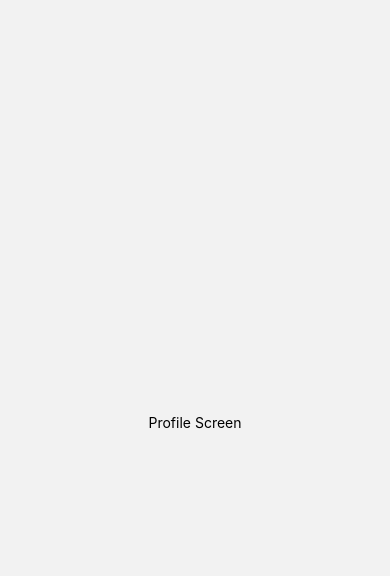
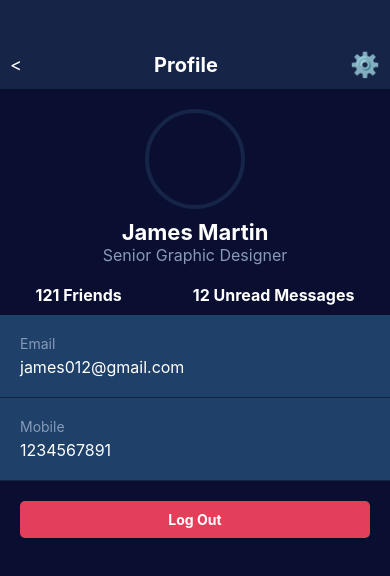
Before and after one commit to RaasinRahman/helloMessenger, a React Native app: screen /Profile in a window 390 px wide. Shown: the top 576 px of the page. Built offline with nearby package versions, Linux system fonts and the light colour scheme.

Commit message:
Update ProfileScreen.js

```diff
--- a/ProfileScreen.js
+++ b/ProfileScreen.js
@@ -1,20 +1,137 @@
 import React from 'react';
-import { View, Text, StyleSheet } from 'react-native';
+import { View, Text, StyleSheet, Image, TouchableOpacity, ScrollView } from 'react-native';
+import { useNavigation } from '@react-navigation/native';
 
 const ProfileScreen = () => {
+  const navigation = useNavigation();
+
+  const handleLogOut = () => {
+    // Navigate to the login screen or handle the logout logic
+    navigation.navigate('Login');
+  };
+
   return (
-    <View style={styles.container}>
-      <Text>Profile Screen</Text>
-    </View>
+    <ScrollView style={styles.container}>
+      <View style={styles.header}>
+        <TouchableOpacity onPress={() => navigation.goBack()}>
+          <Text style={styles.backArrow}>{"<"}</Text>
+        </TouchableOpacity>
+        <Text style={styles.headerTitle}>Profile</Text>
+        <TouchableOpacity onPress={() => { /* settings logic */ }}>
+          <Text style={styles.settingsIcon}>⚙️</Text>
+        </TouchableOpacity>
+      </View>
+      <Image
+        ssource={require('./assets/b.jpg')} // Replace with your image URL
+        style={styles.profileImage}
+      />
+      <Text style={styles.name}>James Martin</Text>
+      <Text style={styles.jobTitle}>Senior Graphic Designer</Text>
+      <View style={styles.followInfo}>
+        <Text style={styles.followText}>121 Friends</Text>
+        <Text style={styles.followText}>12 Unread Messages</Text>
+      </View>
+      <View style={styles.infoContainer}>
+        <Text style={styles.infoTitle}>Email</Text>
+        <Text style={styles.infoContent}>james012@gmail.com</Text>
+      </View>
+      <View style={styles.infoContainer}>
+        <Text style={styles.infoTitle}>Mobile</Text>
+        <Text style={styles.infoContent}>1234567891</Text>
+      </View>
+      {/* Add other info sections like Twitter, Behance, Facebook, etc. */}
+      <TouchableOpacity style={styles.logOutButton} onPress={handleLogOut}>
+        <Text style={styles.logOutText}>Log Out</Text>
+      </TouchableOpacity>
+    </ScrollView>
   );
 };
 
 const styles = StyleSheet.create({
   container: {
     flex: 1,
-    justifyContent: 'center',
+    backgroundColor: '#0a0f32', // Dark background color
+  },
+  header: {
+    flexDirection: 'row',
+    justifyContent: 'space-between',
     alignItems: 'center',
+    backgroundColor: '#162447', // Dark blue tone for header
+    paddingHorizontal: 10,
+    paddingTop: 50, // Adjust according to your status bar height
+    paddingBottom: 10,
+  },
+  backArrow: {
+    fontSize: 18,
+    color: '#fff',
+  },
+  headerTitle: {
+    fontSize: 20,
+    color: '#fff',
+    fontWeight: 'bold',
+  },
+  settingsIcon: {
+    fontSize: 24,
+    color: '#fff',
+  },
+  profileImage: {
+    width: 100,
+    height: 100,
+    borderRadius: 50,
+    alignSelf: 'center',
+    marginTop: 20,
+    borderWidth: 4,
+    borderColor: '#162447',
+  },
+  name: {
+    alignSelf: 'center',
+    fontSize: 22,
+    fontWeight: 'bold',
+    marginTop: 10,
+    color: '#fff',
+  },
+  jobTitle: {
+    alignSelf: 'center',
+    fontSize: 16,
+    color: '#8899b7',
+    marginBottom: 10,
+  },
+  followInfo: {
+    flexDirection: 'row',
+    justifyContent: 'space-around',
+    marginVertical: 10,
+
+  },
+  followText: {
+    fontSize: 16,
+    color: 'white',
+    fontWeight: 'bold',
+  },
+  infoContainer: {
+    backgroundColor: '#1f4068',
+    padding: 20,
+    borderBottomWidth: 1,
+    borderBottomColor: '#162447',
+  },
+  infoTitle: {
+    color: '#8899b7',
+    marginBottom: 5,
+  },
+  infoContent: {
+    fontSize: 16,
+    color: '#fff',
+  },
+  logOutButton: {
+    backgroundColor: '#e43f5a',
+    marginHorizontal: 20,
+    marginTop: 20,
+    padding: 10,
+    borderRadius: 5,
+  },
+  logOutText: {
+    color: '#fff',
+    textAlign: 'center',
+    fontWeight: 'bold',
   },
 });
-
 export default ProfileScreen;
```
